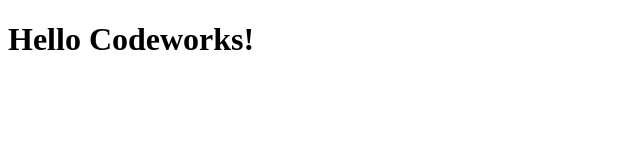
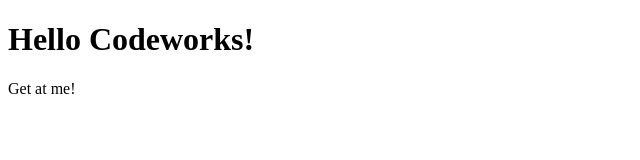
Before and after one commit to MichaelLambs/day2, a plain HTML site: page index.html in a window 1280 px wide. Shown: the full height of the page, 0-640 px from the left. Drawn offline with Linux system fonts and the light colour scheme.

Commit message:
second push

```diff
--- a/index.html
+++ b/index.html
@@ -8,5 +8,6 @@
 </head>
 <body>
     <h1>Hello Codeworks!</h1>
+    <p>Get at me!</p>
 </body>
 </html>
```
